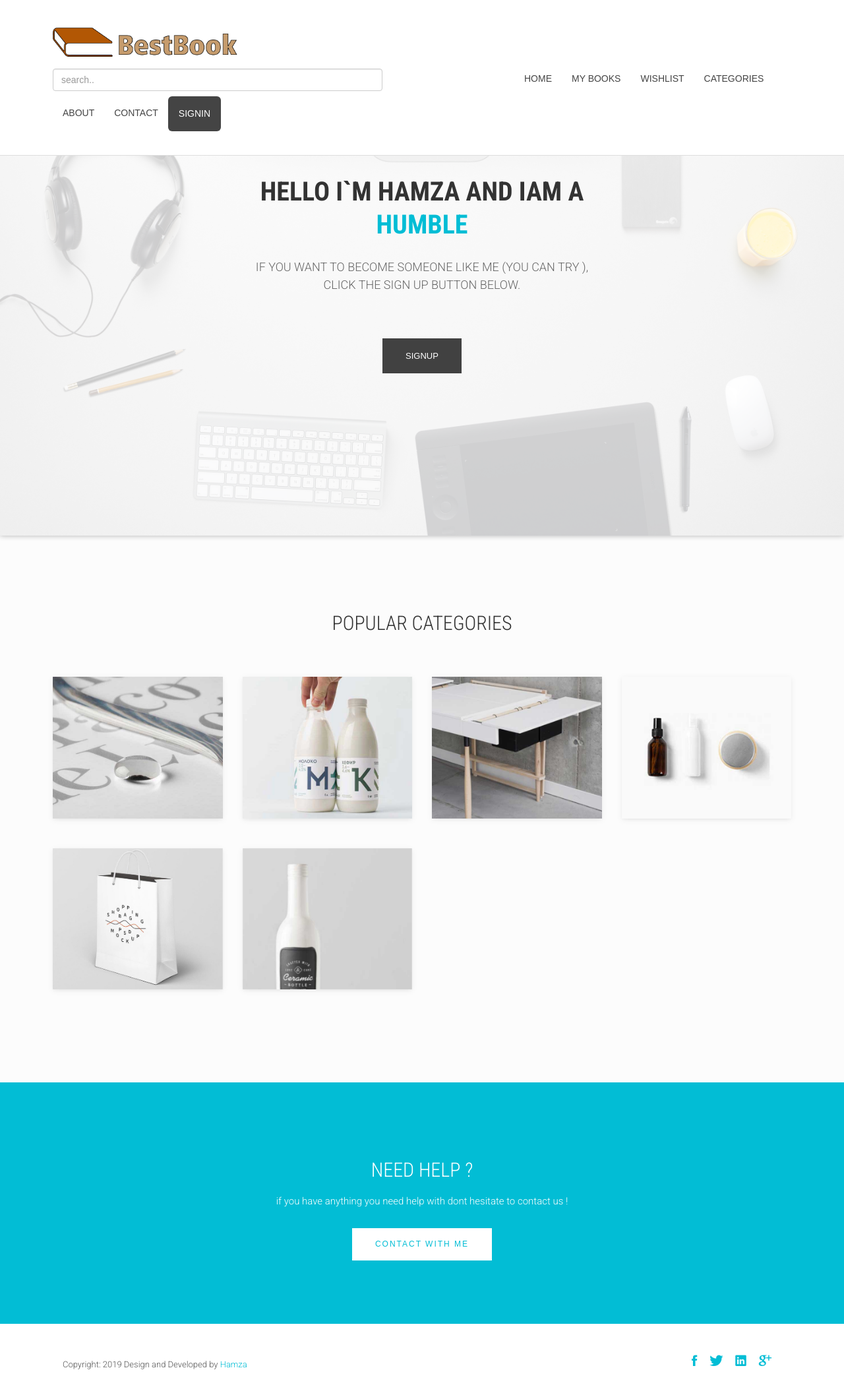
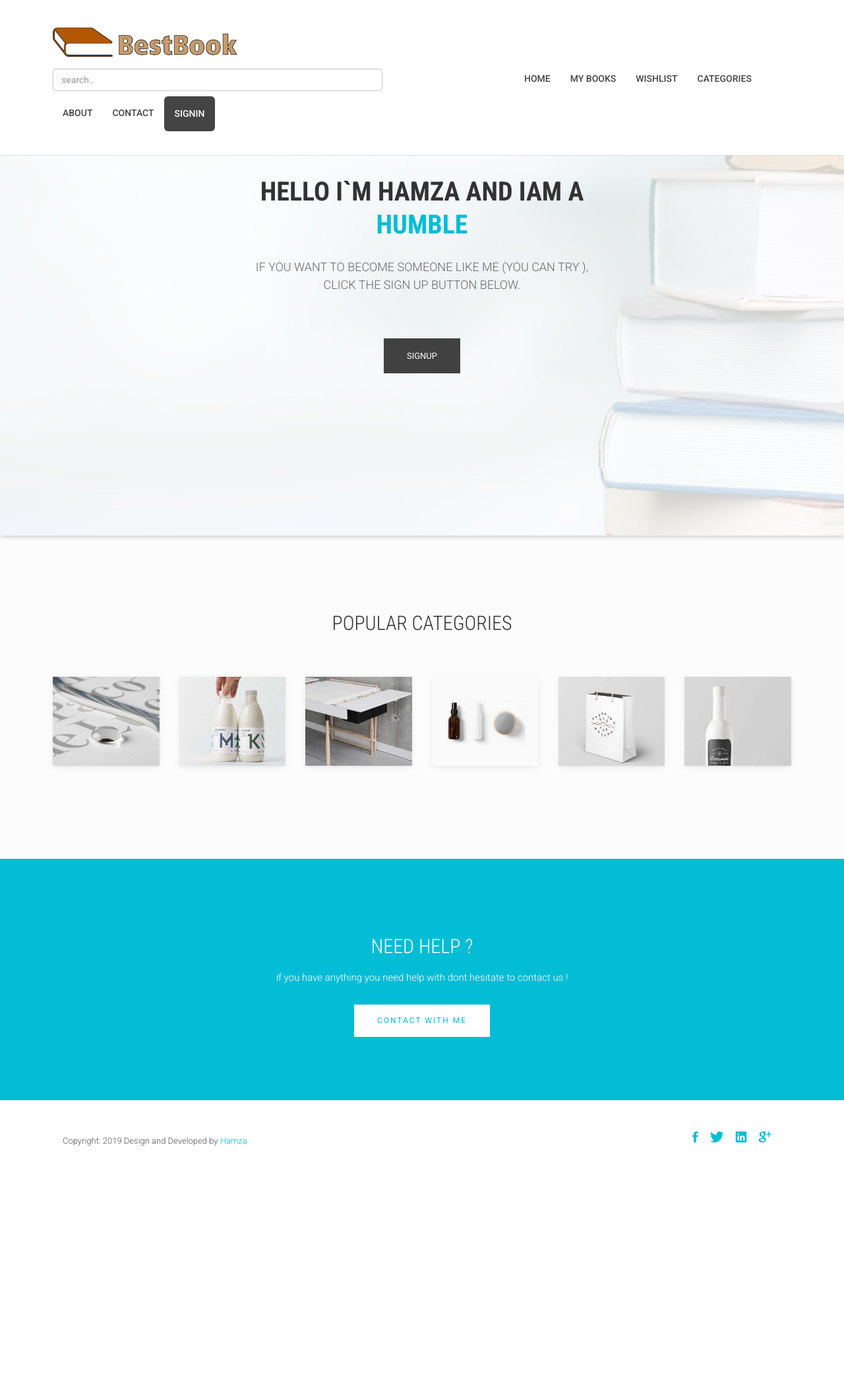
Before and after one commit to bassamkilani/Online-Bookshop, a PHP site: page / in a window 1280 px wide. Shown: the whole page at 66% size. After the commit the page ends 1737 px from the top, so only its background shows below. Run offline with PHP 8.4, Linux system fonts and the light colour scheme; some web fonts are replaced.

Commit message:
fixed style

```diff
--- a/css/myStyle.css
+++ b/css/myStyle.css
@@ -14,7 +14,6 @@ label{
     height: 300px;
 }
 
-body {font-family: Arial, Helvetica, sans-serif;}
 
 /* Full-width input fields */
 input[type=text], input[type=password] {
--- a/index.html
+++ b/index.html
@@ -33,7 +33,6 @@
     <!-- template main css file
         <link rel="stylesheet" href="css/style.css">-->
     <link rel="stylesheet" type="text/css" href="css/main.css" />
-    <link rel="stylesheet" href="css/style.css" />
     <link rel="stylesheet" href="css/myStyle.css" />
   </head>
   <body>
@@ -222,7 +221,7 @@ Portfolio Section Start
           </h1>
         </div>
         <div class="row">
-          <div class="col-sm-3 col-xs-12">
+          <div class="col-lg-2 col-sm-3 col-xs-12">
             <figure
               class="wow fadeInLeft animated portfolio-item"
               data-wow-duration="500ms"
@@ -243,7 +242,7 @@ Portfolio Section Start
             </figure>
           </div>
 
-          <div class="col-sm-3 col-xs-12">
+          <div class="col-lg-2 col-sm-3 col-xs-12">
             <figure
               class="wow fadeInLeft animated"
               data-wow-duration="500ms"
@@ -263,7 +262,7 @@ Portfolio Section Start
               </div>
             </figure>
           </div>
-          <div class="col-sm-3 col-xs-12">
+          <div class="col-lg-2 col-sm-3 col-xs-12">
             <figure
               class="wow fadeInLeft animated"
               data-wow-duration="500ms"
@@ -283,7 +282,7 @@ Portfolio Section Start
               </div>
             </figure>
           </div>
-          <div class="col-sm-3 col-xs-12">
+          <div class="col-lg-2 col-sm-3 col-xs-12">
             <figure
               class="wow fadeInLeft animated"
               data-wow-duration="500ms"
@@ -303,7 +302,7 @@ Portfolio Section Start
               </div>
             </figure>
           </div>
-          <div class="col-sm-3 col-xs-12">
+          <div class="col-lg-2 col-sm-3 col-xs-12">
             <figure
               class="wow fadeInLeft animated"
               data-wow-duration="500ms"
@@ -323,7 +322,7 @@ Portfolio Section Start
               </div>
             </figure>
           </div>
-          <div class="col-sm-3 col-xs-12">
+          <div class="col-lg-2 col-sm-3 col-xs-12">
             <figure
               class="wow fadeInLeft animated"
               data-wow-duration="500ms"
```
